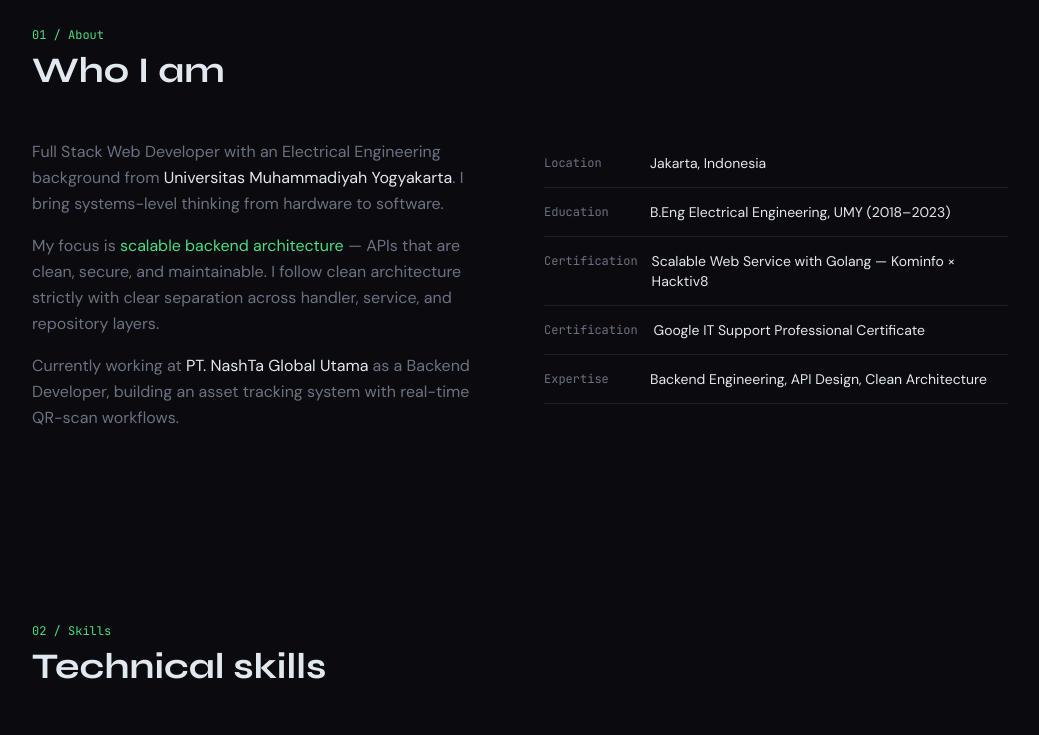
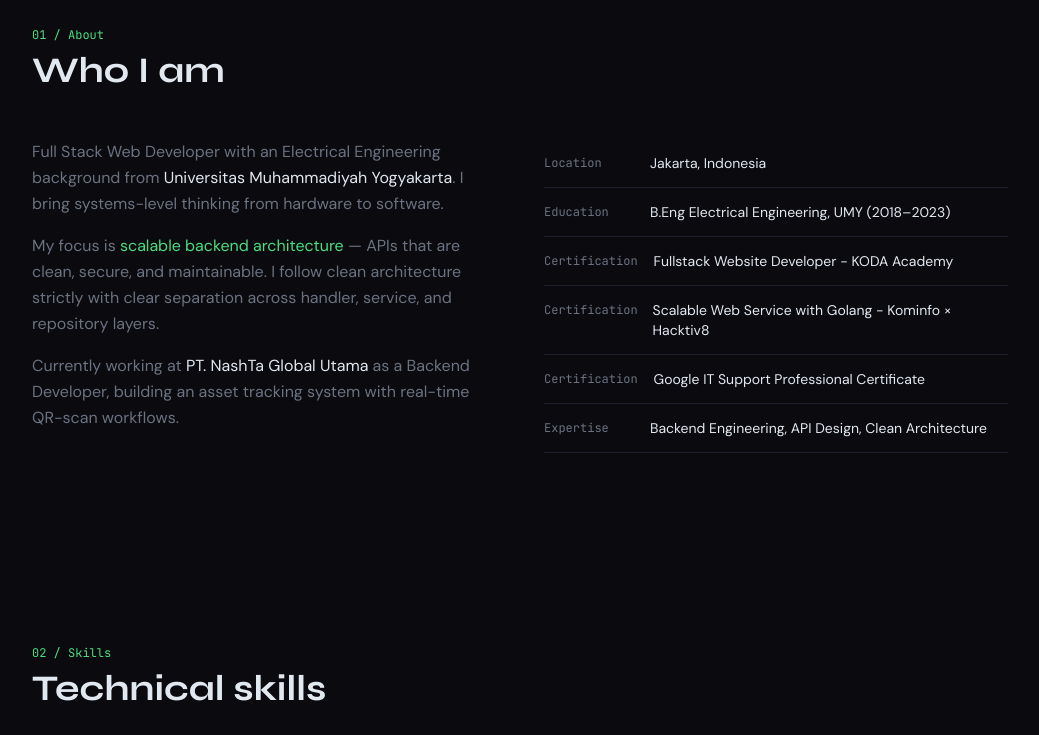
Before and after one commit to alhilalfathi/portofolio-react, a React app: page / in a window 1280 px wide. Shown: the part 880-1615 px from the top of the page, without its empty margins (120-1159 px from the left). Built offline with nearby package versions, Linux system fonts and the light colour scheme; the HTML template or start-up script is replaced by a standard one.

Commit message:
fix: update certification details in About component

```diff
--- a/src/App.tsx
+++ b/src/App.tsx
@@ -157,7 +157,8 @@ function About() {
             {[
               ['Location', 'Jakarta, Indonesia'],
               ['Education', 'B.Eng Electrical Engineering, UMY (2018–2023)'],
-              ['Certification', 'Scalable Web Service with Golang — Kominfo × Hacktiv8'],
+              ['Certification', 'Fullstack Website Developer - KODA Academy'],
+              ['Certification', 'Scalable Web Service with Golang - Kominfo × Hacktiv8'],
               ['Certification', 'Google IT Support Professional Certificate'],
               ['Expertise', 'Backend Engineering, API Design, Clean Architecture'],
             ].map(([k, v], i) => (
```
